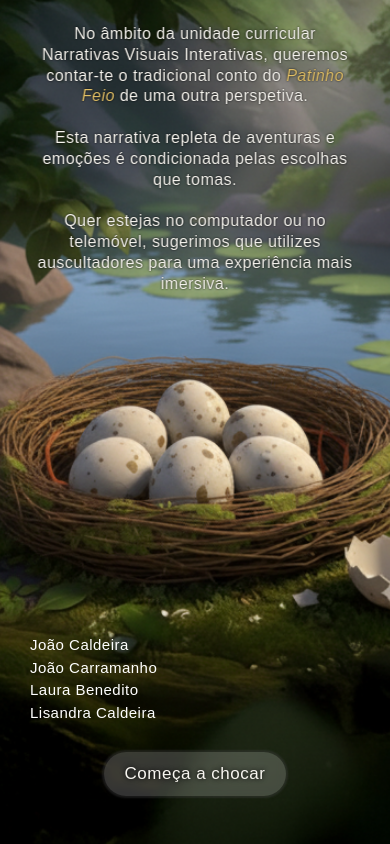
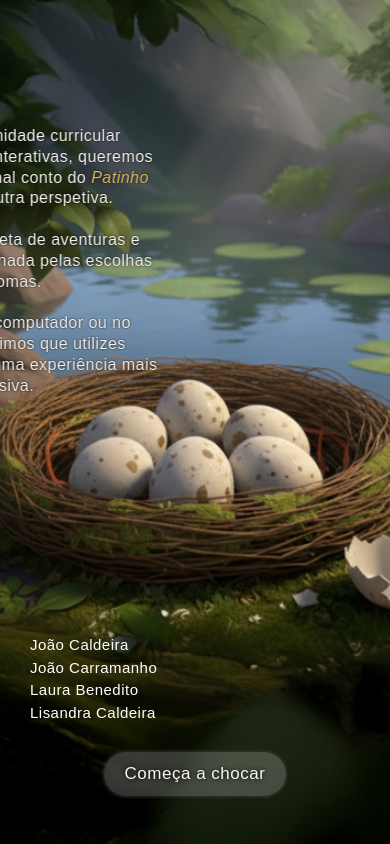
Before and after one commit to JoaoCaldeira94/narrativa-interativa, a plain HTML site: page index.html in a window 390 px wide. Drawn offline with Linux system fonts and the light colour scheme.

Commit message:
Add files via upload

```diff
--- a/index.html
+++ b/index.html
@@ -205,6 +205,7 @@ tw-story {
     font-size: 16px;
   width: 100%;
     text-shadow: 0px 0px 2px black;
+    position: static !important;
   }
 }
 
```
